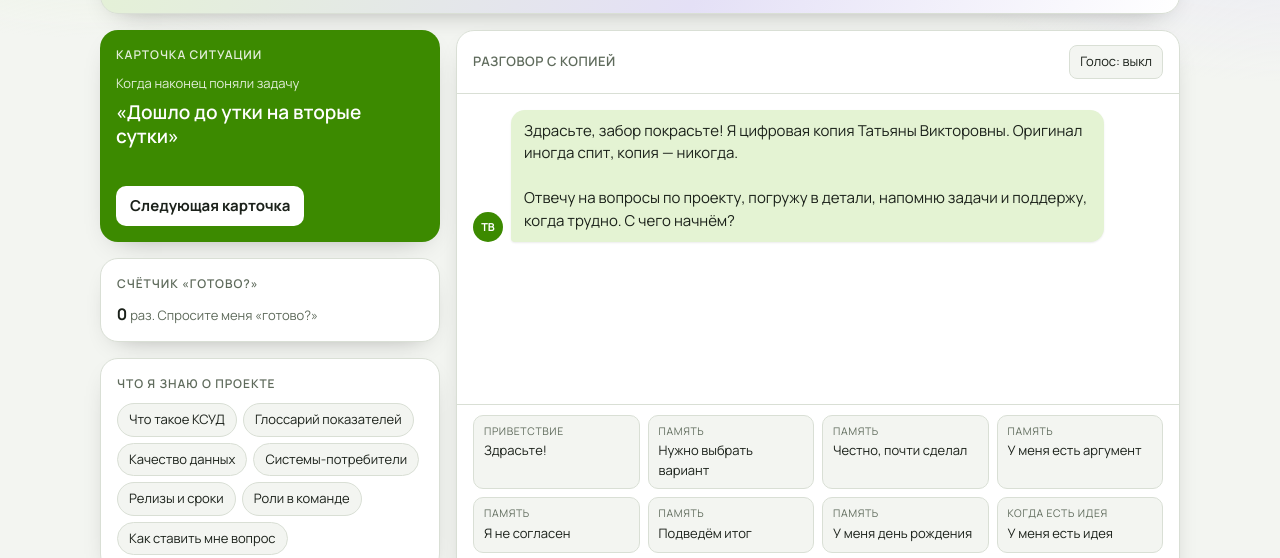
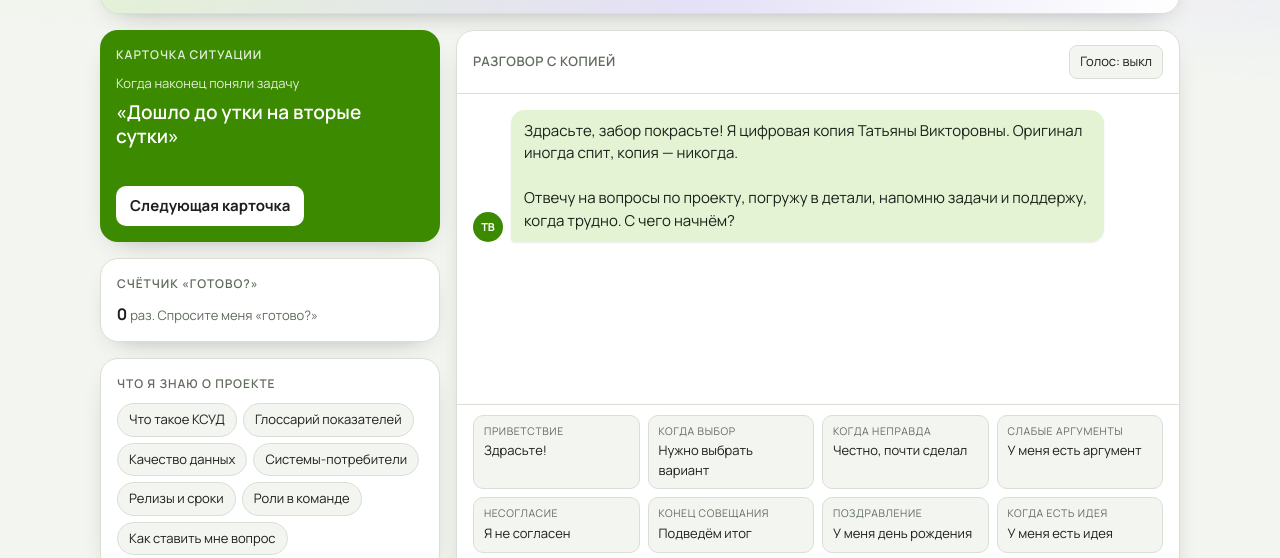
Before and after one commit to psychologistgbi-beep/ksud-team5, a plain HTML site: page index.html in a window 1280 px wide. Shown: the part 204-762 px from the top of the page. Drawn offline with Linux system fonts and the light colour scheme; a web font is replaced by a local one.

Commit message:
Подписи карточек ситуаций

```diff
--- a/index.html
+++ b/index.html
@@ -306,7 +306,7 @@ $("f").addEventListener("submit",e=>{e.preventDefault();ask($("q").value);$("q")
 $("kb").addEventListener("click",e=>{const b=e.target.closest("button");if(b){const k=allKB()[+b.dataset.i];say(esc(k.t),"u");say("<b>"+esc(k.t)+"</b>\n"+esc(k.x))}});
 $("tasks").addEventListener("change",e=>{const i=+e.target.dataset.i;S.tasks[i].done=e.target.checked;if(e.target.checked)pet("v",20);save();renderSide();if(e.target.checked)say("Вижу, закрыли: «"+esc(S.tasks[i].t)+"». Отлично, так держать.")});
 const CH=["Здрасьте!","Нужно выбрать вариант","Честно, почти сделал","У меня есть аргумент","Я не согласен","Подведём итог","У меня день рождения","У меня есть идея","Я переживаю","Задача сложная","Всё, я понял","Готово?","Как я работаю?","Покажите мой паспорт данных","Погрузите меня в проект","Что мне делать на этой неделе?","Я устал, не успеваю","Можно в отпуск?","А будет премия?","Нужно ли совещание?","Расскажите анекдот","Запомни: демо релиза в пятницу в 15:00"];
-const SIT={"Здрасьте!":"Приветствие","У меня есть идея":"Когда есть идея","Я переживаю":"Когда тревожно","Задача сложная":"Когда сложно","Всё, я понял":"Когда дошло","Готово?":"Статус","Как я работаю?":"Отчёт о качестве","Покажите мой паспорт данных":"Каталог данных","Погрузите меня в проект":"Новичку","Что мне делать на этой неделе?":"Задачи","Я устал, не успеваю":"Поддержка","Можно в отпуск?":"Отпуск","А будет премия?":"Финансы","Нужно ли совещание?":"Совещания","Расскажите анекдот":"Юмор"};
+const SIT={"Нужно выбрать вариант":"Когда выбор","Честно, почти сделал":"Когда неправда","У меня есть аргумент":"Слабые аргументы","Я не согласен":"Несогласие","Подведём итог":"Конец совещания","У меня день рождения":"Поздравление","Здрасьте!":"Приветствие","У меня есть идея":"Когда есть идея","Я переживаю":"Когда тревожно","Задача сложная":"Когда сложно","Всё, я понял":"Когда дошло","Готово?":"Статус","Как я работаю?":"Отчёт о качестве","Покажите мой паспорт данных":"Каталог данных","Погрузите меня в проект":"Новичку","Что мне делать на этой неделе?":"Задачи","Я устал, не успеваю":"Поддержка","Можно в отпуск?":"Отпуск","А будет премия?":"Финансы","Нужно ли совещание?":"Совещания","Расскажите анекдот":"Юмор"};
 $("chips").innerHTML=CH.map(c=>`<button type="button" data-q="${esc(c)}"><small>${esc(SIT[c]||"Память")}</small><span>${esc(c)}</span></button>`).join("");
 $("chips").addEventListener("click",e=>{const b=e.target.closest("button");if(b)ask(b.dataset.q)});
 renderSide();
```
